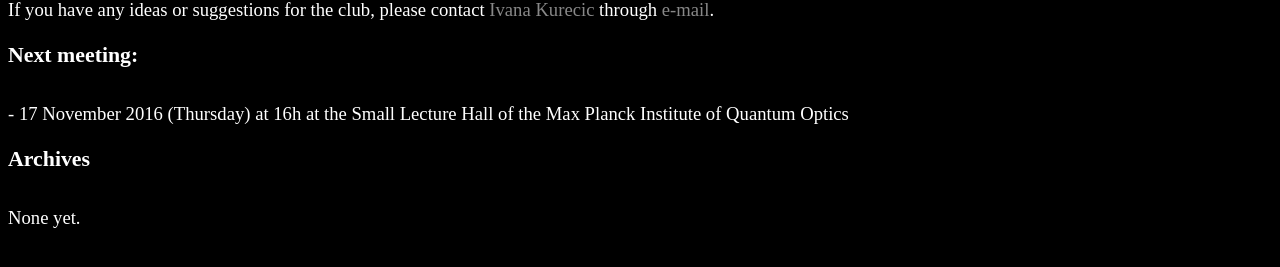
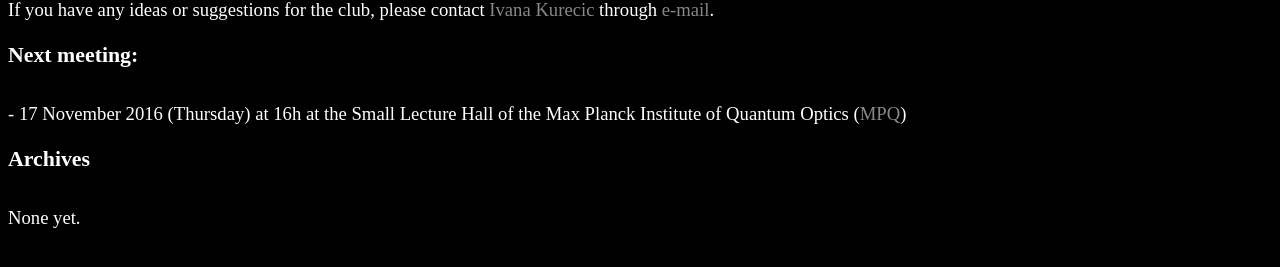
Before and after one commit to Shaidil/shaidil.github.io, a Jekyll site: the page questionable.html, which Jekyll copies as it is, in a window 1280 px wide. Shown: the part 233-500 px from the top of the page. Built offline with Jekyll 4.4.1, drawn with Linux system fonts in a browser that asks for light colours; some web fonts are replaced.

Commit message:
Update questionable.html

```diff
--- a/questionable.html
+++ b/questionable.html
@@ -22,7 +22,7 @@ If you have any ideas or suggestions for the club, please contact <a href="http:
 
 <h3 id="next">Next meeting:</h3>
 	  <p>
-		- 17 November 2016 (Thursday) at 16h at the Small Lecture Hall of the Max Planck Institute of Quantum Optics
+		- 17 November 2016 (Thursday) at 16h at the Small Lecture Hall of the Max Planck Institute of Quantum Optics (<a href="http://www.mpq.mpg.de/">MPQ</a>)
         </p>
 
 
```
